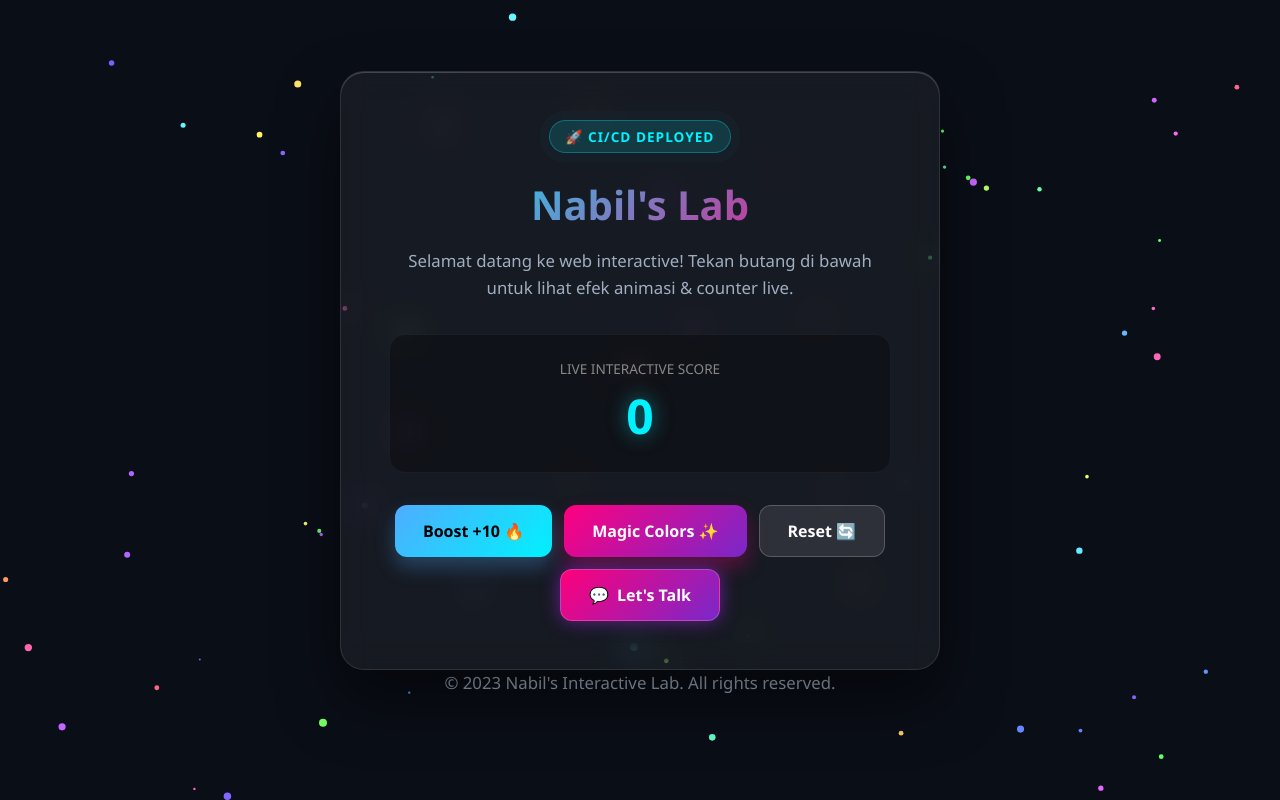
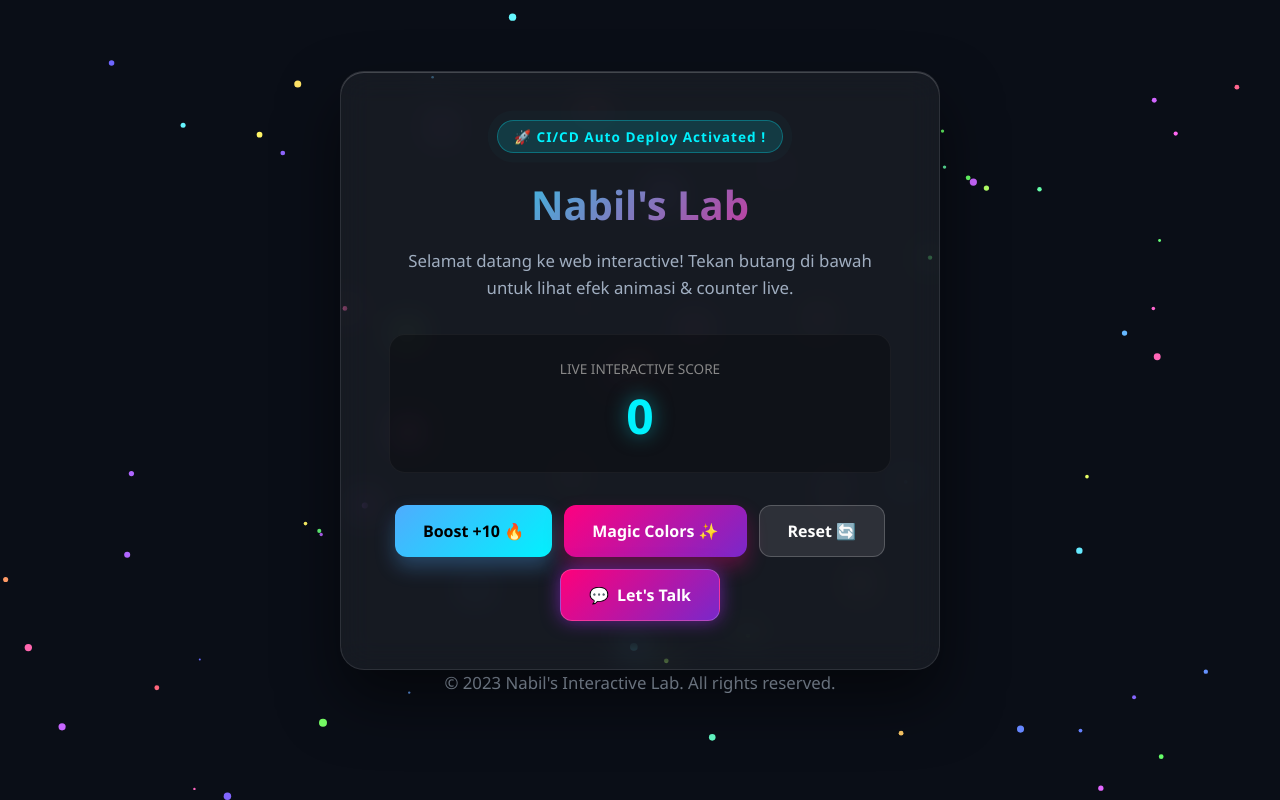
Before and after one commit to Nabil-Dev-Ops/project1, a website: page view/index.html in a window 1280 px wide. Drawn offline with Linux system fonts and the light colour scheme.

Commit message:
upgrade dry-run build to real ssh auto-deploy

```diff
--- a/view/index.html
+++ b/view/index.html
@@ -13,7 +13,7 @@
   <canvas id="canvas"></canvas>
 
   <div class="container">
-    <div class="badge">🚀 CI/CD DEPLOYED</div>
+    <div class="badge">🚀 CI/CD Auto Deploy Activated !</div>
     <h1>Nabil's Lab</h1>
     <p>Selamat datang ke web interactive! Tekan butang di bawah untuk lihat efek animasi & counter live.</p>
 
```
Also changed, not shown: .github/workflows/deploy.yml.
